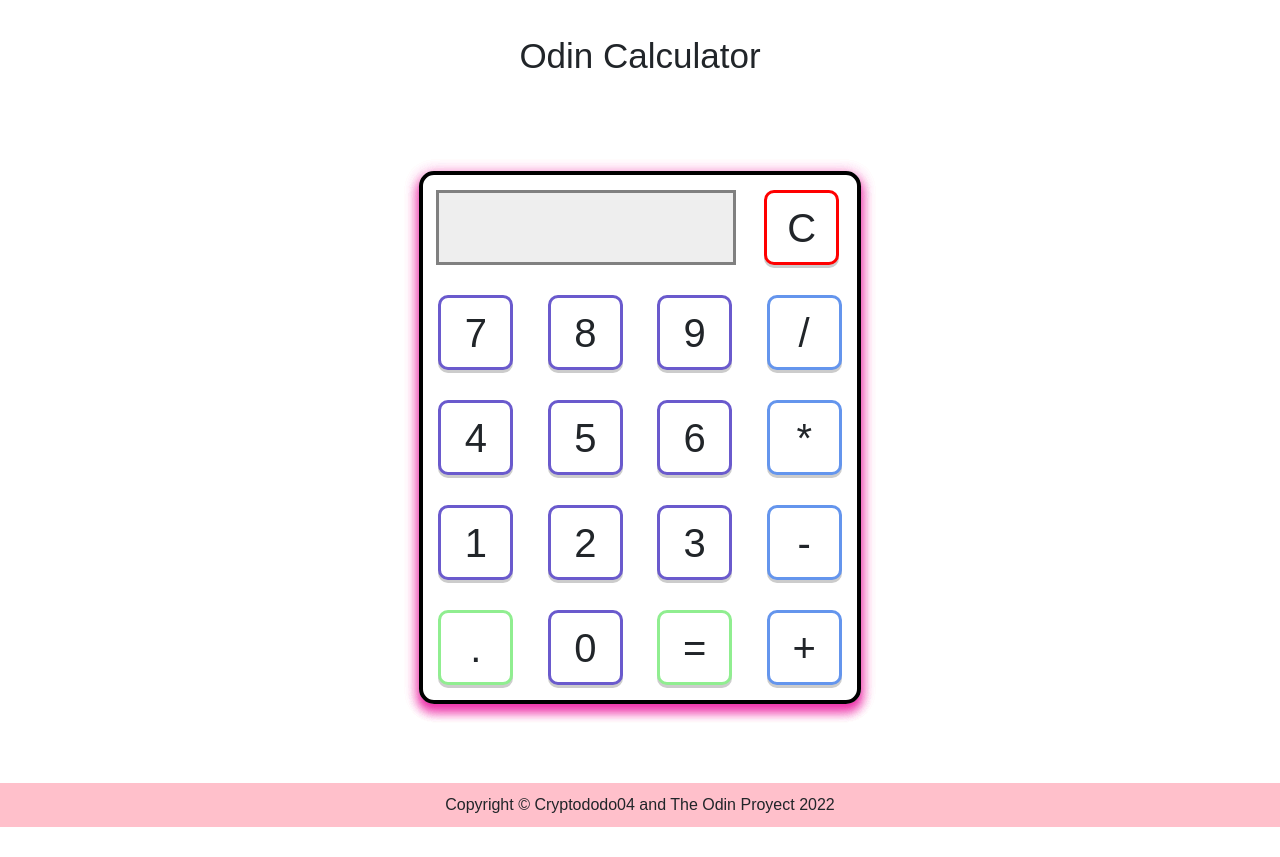
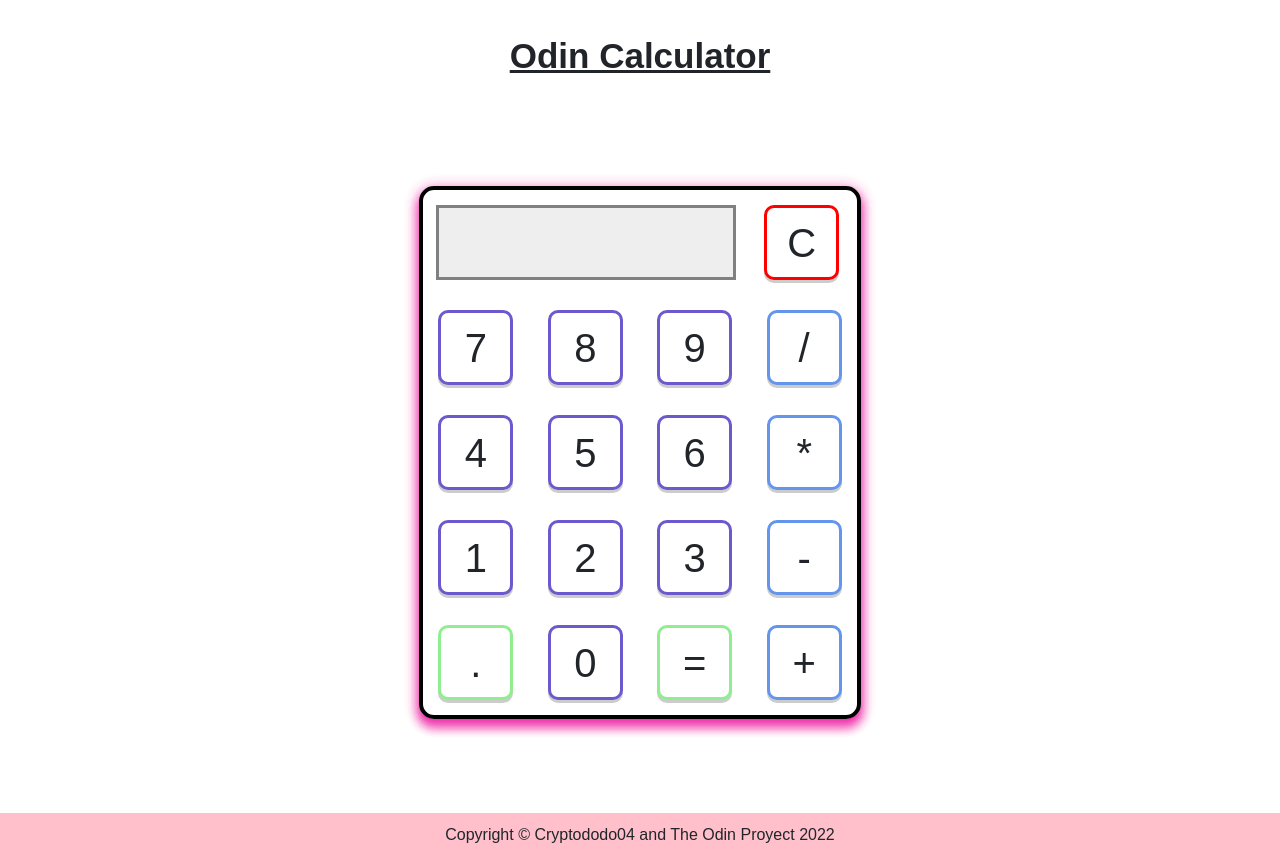
Before and after one commit to cryptododo04/odin-calculator, a plain HTML site: page index.html in a window 1280 px wide. Before the commit the page ends 827 px from the top, so only its background shows below. Drawn offline with nearby package versions, Linux system fonts and the light colour scheme.

Commit message:
added underline to screen title fixed desktop gap problem to correctly visualize box shadow effect  on .calculator

```diff
--- a/style.css
+++ b/style.css
@@ -3,7 +3,7 @@ body{
     flex-direction: column;
     align-items: center;
     justify-content: center;
-    gap: 25px;
+    gap: 40px;
     font-family: Arial, Helvetica, sans-serif;
 
 }
@@ -13,6 +13,8 @@ body{
     padding: 10px;
     margin-top: 20px;
     text-align: center;
+    text-decoration:underline;
+    font-weight: 600;
 
 
 }
```
